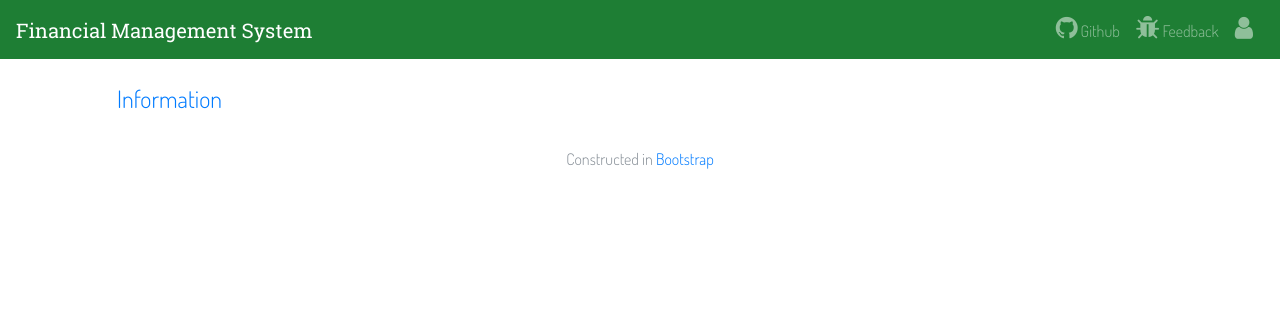
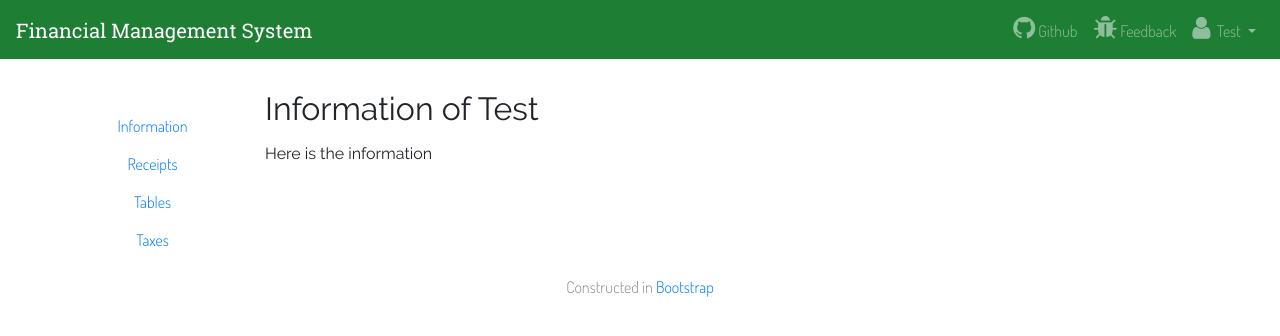
Before and after one commit to terryzhao127/online-financial-management-system, a Django app: page /info/ in a window 1280 px wide. Shown: the top 336 px of the page. Run offline with Django 3.2, Linux system fonts and the light colour scheme; some libraries are stand-ins or nearby versions.

Commit message:
Secondary base finished

```diff
--- a/info/templates/info/info.html
+++ b/info/templates/info/info.html
@@ -4,7 +4,9 @@
 
 {% block title %}Information{% endblock %}
 
-{% block username %}{% endblock %}
+{% block username %}Test{% endblock %}
 
+{% block secondary_base_title %}Information of Test{% endblock %}
 {% block secondary_base_content %}
+    <p>Here is the information</p>
 {% endblock %}
--- a/login/templates/login/login.html
+++ b/login/templates/login/login.html
@@ -4,7 +4,7 @@
 
 {% block title %}Financial Management System{% endblock %}
 
-{% block additional_stylesheets %}
+{% block base_stylesheets %}
     <style>
     .form-signin {
         max-width: 330px;
@@ -21,7 +21,7 @@
     }
     </style>
 {% endblock %}
-{% block content %}
+{% block base-content %}
     <!-- Jumbotron -->
     <section class="jumbotron text-center">
         <div class="container">
--- a/templates/base.html
+++ b/templates/base.html
@@ -13,8 +13,8 @@
     <link rel="stylesheet" href="{% static "css/font-awesome.min.css" %}"/>
     <link rel="stylesheet" href="{% static "css/custom-fa-font-style.css" %}"/>
 
-    <!-- Global Style -->
-    <link rel="stylesheet" href="{% static "css/global-style.css" %}"/>
+    <!-- Global Custom Style -->
+    <link rel="stylesheet" href="{% static "css/custom-style.css" %}"/>
 
     <!-- Additional Style -->
     {% block base_stylesheets %}{% endblock %}
@@ -37,13 +37,13 @@
         </ul>
         <ul class="navbar-nav">
             <li class="nav-item" data-toggle="tooltip" title="Watch repo">
-                <a class="nav-link" href="https://github.com/ANDI-Mckee/Bioinformatics-Toolkit">
+                <a class="nav-link" href="https://github.com/ANDI-Mckee/Online_Financial_Management_System">
                     <i class="fa fa-github"
                        aria-hidden="true"></i>Github
                 </a>
             </li>
             <li class="nav-item" data-toggle="tooltip" title="Report bugs">
-                <a class="nav-link" href="https://github.com/ANDI-Mckee/Bioinformatics-Toolkit/issues/new">
+                <a class="nav-link" href="https://github.com/ANDI-Mckee/Online_Financial_Management_System/issues/new">
                     <i class="fa fa-bug" aria-hidden="true"></i>Feedback
                 </a>
             </li>
@@ -58,11 +58,13 @@
 {% block base-content %}{% endblock %}
 </div>
 
+
 <!-- Footer -->
 <footer class="footer text-center">
     <span class="text-muted col-md-4 col-md-offset-3">Constructed in <a href="http://getbootstrap.com/">Bootstrap</a>
     </span>
 </footer>
+
 
 <!-- jQuery first, then Popper.js, then Bootstrap JS -->
 <script src="{% static "js/jquery-3.2.1.slim.min.js" %}"></script>
--- a/templates/secondary-base.html
+++ b/templates/secondary-base.html
@@ -2,18 +2,21 @@
 
 {% block base_stylesheets %}
     <style>
-        #sidemenu button {
-            font-size: 1.5em;
+        #sidemenu a {
+            padding: 0;
+            font-family: Dosis, sans-serif;
+        }
+
+        #sidemenu div {
             color: #007bff;
             background-color: white;
         }
 
-        #sidemenu button:hover {
+        @media only screen and (min-width: 768px) {
+            #sidemenu div:hover {
+                color: aliceblue;
                 background-color: gainsboro;
             }
-
-        #sidemenu a {
-            font-family: Dosis, sans-serif !important;
         }
 
         #user-btn {
@@ -24,24 +27,62 @@
 {% endblock %}
 
 {% block user %}
-    <a class="nav-link" id="user-btn"><i class="fa fa-user" aria-hidden="true"></i>
+    <div class="dropdown">
+        <a class="nav-link dropdown-toggle" id="user-btn" data-toggle="dropdown" aria-haspopup="true"
+           aria-expanded="false">
+            <i class="fa fa-user" aria-hidden="true"></i>
             {% block username %}{% endblock %}
         </a>
+        <div class="dropdown-menu dropdown-menu-right" aria-labelledby="dropdownMenuButton">
+            <a class="dropdown-item" href="/info/">Personal Info</a>
+            <a class="dropdown-item" href="#">Logout</a>
+        </div>
+    </div>
 {% endblock %}
 
 {% block base-content %}
-    <div class="container">
-        <aside class="col-md-2">
-            <div class="mt-2 mb-3" id="sidemenu">
+    <div class="container h-100 px-0">
+        <div class="row h-100">
+            <aside class="col-md-2 px-0">
+                <div class="mt-5 mb-3" id="sidemenu">
                     <ul class="nav flex-md-column flex-row justify-content-between text-center">
-                    <li class="nav-item"><a href="/info/" class="nav-link pl-0 text-info">
-                        <button class="btn">Information</button>
+                        <li class="nav-item">
+                            <a href="/info/" class="nav-link text-info">
+                                <div class="btn btn-block">Information</div>
                             </a>
+                        </li>
+                        <li class="nav-item">
+                            <a href="#" class="nav-link text-info">
+                                <div class="btn btn-block">Receipts</div>
+                            </a>
+                        </li>
+                        <li class="nav-item">
+                            <a href="#" class="nav-link text-info">
+                                <div class="btn btn-block">Tables</div>
+                            </a>
+                        </li>
+                        <li class="nav-item">
+                            <a href="#" class="nav-link text-info">
+                                <div class="btn btn-block">Taxes</div>
+                            </a>
+                        </li>
                     </ul>
                 </div>
             </aside>
+            <main class="col py-3">
+                <div class="row">
+                    <div class="col">
+                        <div class="py-3">
+                            <div class="tab-pane active" id="tab1" role="tabpanel">
+                                <h2 class="mb-3">{% block secondary_base_title %}{% endblock %}</h2>
+                                {% block secondary_base_content %}{% endblock %}
                             </div>
-    {% block secondary_base_content %}{% endblock %}
+                        </div>
+                    </div>
+                </div>
+            </main>
+        </div>
+    </div>
 {% endblock %}
 
 {% block base_scripts %}
```
Also changed, not shown: static/css/custom-style.css (renamed from static/css/global-style.css). Lines whose indentation alone changed are shown as unchanged.
